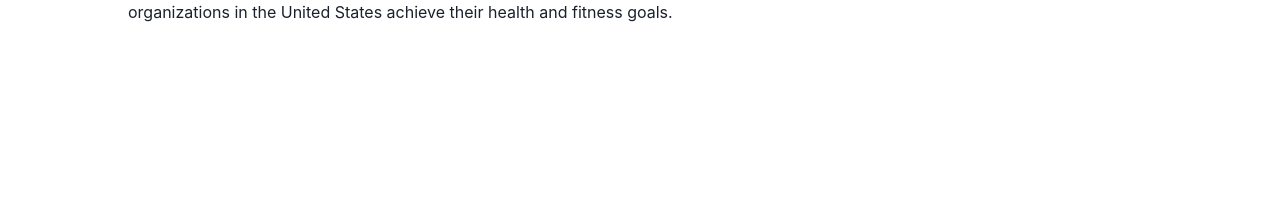
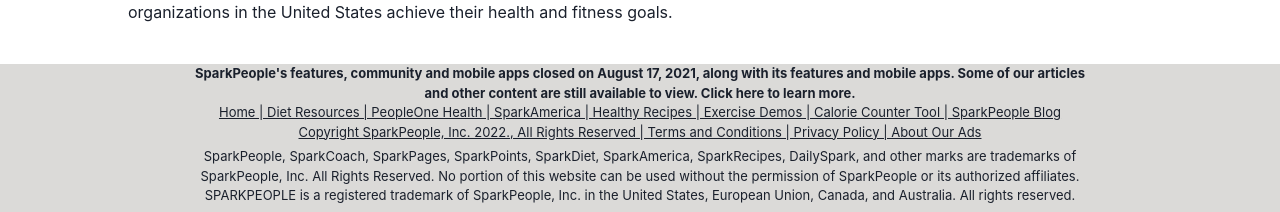
Before and after one commit to clickhandler/dull-letter-5130, a React (Create React App) app: page / in a window 1280 px wide. Shown: the part 1881-2093 px from the top of the page. Before the commit the page ends 1905 px from the top, so only its background shows below. Built offline with nearby package versions, Linux system fonts and the light colour scheme.

Commit message:
Landing-page done

```diff
--- a/src/Style/Home.css
+++ b/src/Style/Home.css
@@ -13,6 +13,7 @@
   padding: 10px;
   background-color: white;
   margin-bottom: 10px;
+  z-index: 1;
 }
 .Nav-Head img {
   width: 45%;
@@ -54,6 +55,7 @@
 .Content-Box-II {
   width: 80%;
   margin: auto;
+  margin-bottom: 40px;
 }
 .Content-Box-II img{
     margin-top: 30px;
@@ -69,4 +71,13 @@
     text-align: left;
     font-weight: 400;
     text-align: justify;
+
 }
+.Footer{
+    background-color:#dbdad8;
+    width: 100%;
+}
+.Footer-content{
+    width: 70%;
+    margin: auto;
+}
--- a/src/components/Home.jsx
+++ b/src/components/Home.jsx
@@ -114,6 +114,26 @@
         </div>
       </div>
 
+{/* -------------------------------------------------------------------------------------------------- */}
+<div className="Footer">
+<div className="Footer-content">
+    <div>
+        <p style={{fontSize:"13px",marginTop:"5px" ,fontWeight:"bolder" }}>SparkPeople's features, community and mobile apps closed on August 17, 2021, along with its features and mobile apps.
+Some of our articles and other content are still available to view. Click here to learn more.</p>
+    </div>
+    <div>
+        <p style={{textDecoration:"underline",fontSize:"13px",cursor:"pointer"}} >Home | Diet Resources | PeopleOne Health | SparkAmerica | Healthy Recipes | Exercise Demos | Calorie Counter Tool | SparkPeople Blog Copyright SparkPeople, Inc. 2022., All Rights Reserved | Terms and Conditions | Privacy Policy | About Our Ads</p>
+    </div>
+    <div>
+        <p style={{fontSize:"13px",marginTop:"5px" }} >SparkPeople, SparkCoach, SparkPages, SparkPoints, SparkDiet, SparkAmerica, SparkRecipes, DailySpark, and other marks are trademarks of SparkPeople, Inc. All Rights Reserved.
+No portion of this website can be used without the permission of SparkPeople or its authorized affiliates.
+SPARKPEOPLE is a registered trademark of SparkPeople, Inc. in the United States, European Union, Canada, and Australia. All rights reserved.</p>
+    </div>
+    <div>
+        <p style={{fontSize:"13px",marginTop:"5px" ,fontWeight:"bolder" }}  >NOTE: Terms and Conditions and Privacy Policy last updated on October 25, 2013</p>
+    </div>
+</div>
+</div>
 
 
     </div>
```
